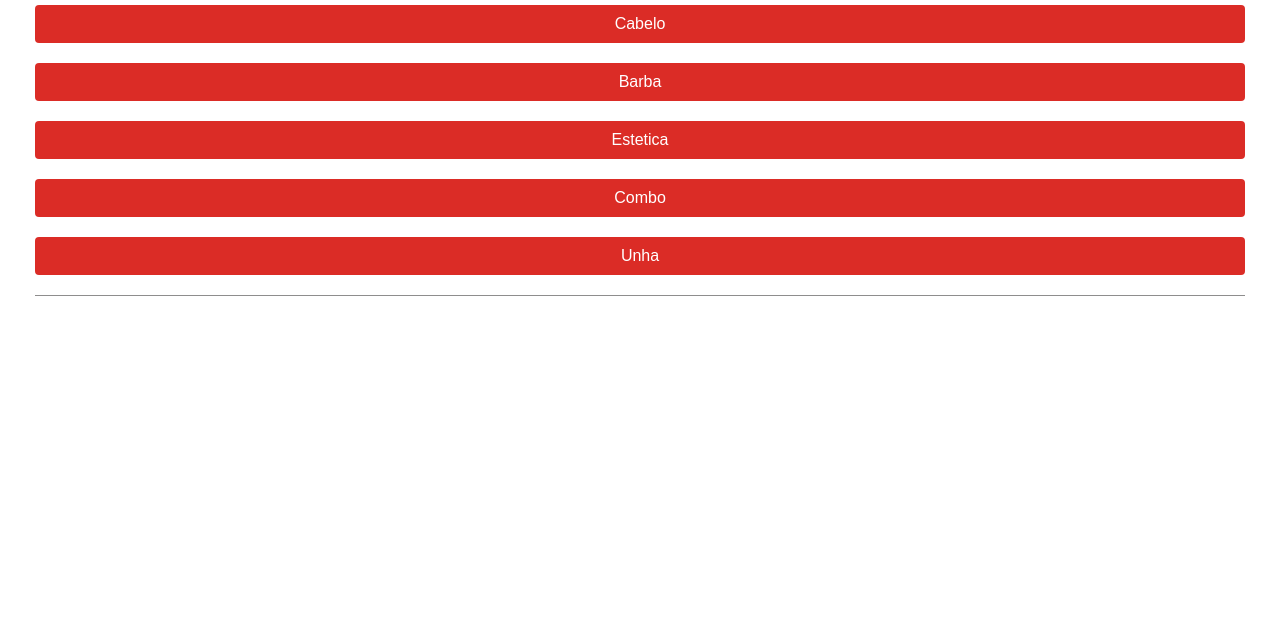
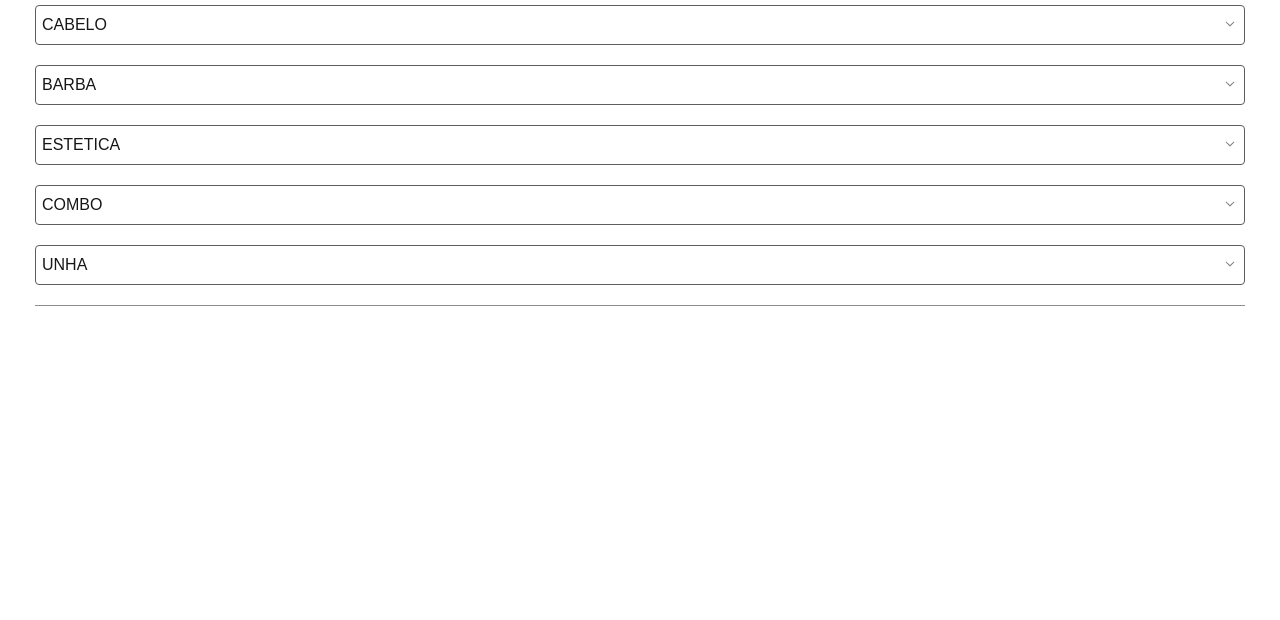
Before and after one commit to devdiegomota/app-agendamento, a plain HTML site: page servicos.html in a window 1280 px wide. Shown: the part 180-800 px from the top of the page. Drawn offline with Linux system fonts and the light colour scheme.

Commit message:
ajustes dropdown

```diff
--- a/servicos.css
+++ b/servicos.css
@@ -69,18 +69,21 @@ h1 {
     }
 
     .dropdown-button {
-      background-color: #db2c26;
-      color: white;
-      padding: 10px 20px;
+      background-color: #ffffff;
+      color: #161616;
+      padding: 10px 6px;
       font-size: 16px;
-      border: none;
+      border: 1px solid #5e5d5d;
       border-radius: 4px;
       cursor: pointer;
       width: 100%;
+      text-align: start;
+      display: flex;
+      justify-content: space-between;
     }
 
     .dropdown-button:hover {
-      background-color: #f36e6e;
+      background-color: #e2e2e2;
     }
 
     .dropdown-content {
--- a/servicos.html
+++ b/servicos.html
@@ -22,29 +22,30 @@
     <section>
         <h1>Olá, Diego!</h1>
         <hr class="line">
-        <h1>Serviços</h1>
+        <h1 style="text-align: center;">Serviços</h1>
 
 
         <div class="dropdown">
-            <button class="dropdown-button" onclick="toggleDropdown()">Cabelo</button>
+            <button class="dropdown-button" onclick="toggleDropdown()">CABELO<img src="img/setadrop.png"></button>
             <div class="dropdown-content">
-              <a href="#">Opção 1</a>
-              <a href="#">Opção 2</a>
-              <a href="#">Opção 3</a>
+              <a href="#">Corte de cabelo</a>
+              <a href="#">Corte de cabelo kids</a>
+              <a href="#">Pezinho</a>
             </div>
           </div>
 
           <div class="dropdown">
-            <button class="dropdown-button" onclick="toggleDropdown2()">Barba</button>
+            <button class="dropdown-button" onclick="toggleDropdown2()">BARBA<img src="img/setadrop.png"></button>
             <div class="dropdown-content">
-              <a href="#">Opção A</a>
-              <a href="#">Opção B</a>
-              <a href="#">Opção C</a>
+              <a href="#">Barba</a>
+              <a href="#">Barba camuflagem</a>
+              <a href="#">Barba - Com toalha quente</a>
+              <a href="#">Barba - Com toalha quente e esfoliação</a>
             </div>
           </div>
 
           <div class="dropdown">
-            <button class="dropdown-button" onclick="toggleDropdown3()">Estetica</button>
+            <button class="dropdown-button" onclick="toggleDropdown3()">ESTETICA<img src="img/setadrop.png"></button>
             <div class="dropdown-content">
               <a href="#">Item X</a>
               <a href="#">Item Y</a>
@@ -53,7 +54,7 @@
           </div>
 
           <div class="dropdown">
-            <button class="dropdown-button" onclick="toggleDropdown4()">Combo</button>
+            <button class="dropdown-button" onclick="toggleDropdown4()">COMBO<img src="img/setadrop.png"></button>
             <div class="dropdown-content">
               <a href="#">Link 1</a>
               <a href="#">Link 2</a>
@@ -62,7 +63,7 @@
           </div>
 
           <div class="dropdown">
-            <button class="dropdown-button" onclick="toggleDropdown5()">Unha</button>
+            <button class="dropdown-button" onclick="toggleDropdown5()">UNHA<img src="img/setadrop.png"></button>
             <div class="dropdown-content">
               <a href="#">Opção Alpha</a>
               <a href="#">Opção Beta</a>
```
Also changed, not shown: img/setadrop.png (added).
